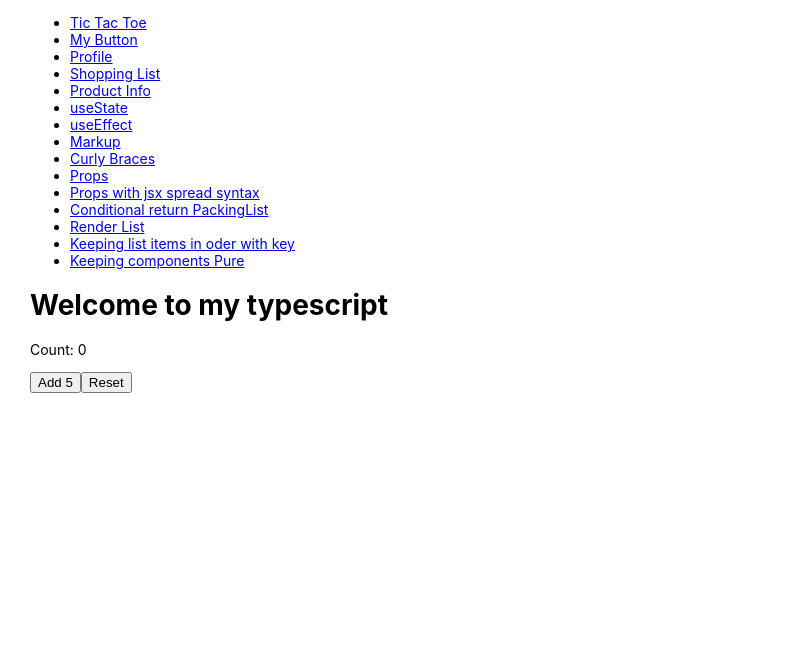
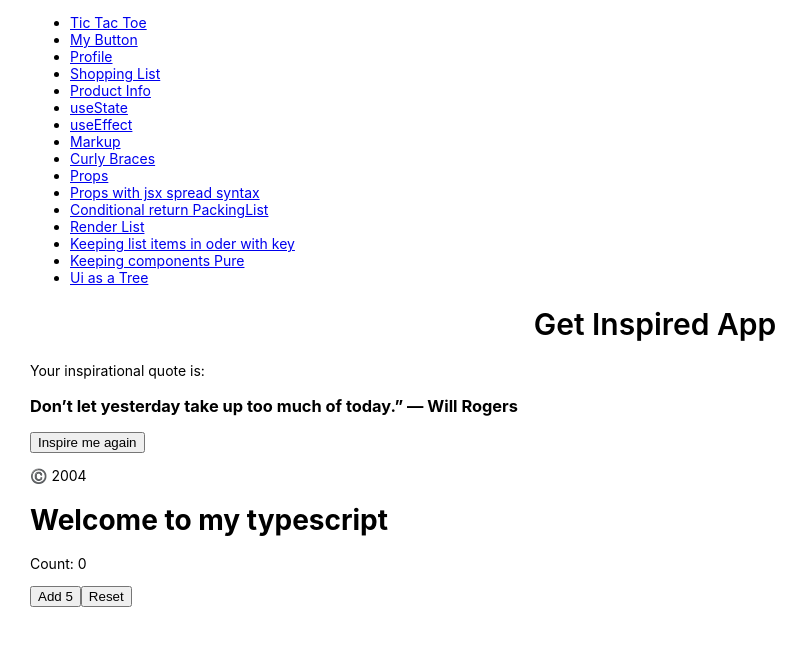
Before and after one commit to ngocdiepphan/react-training, a React (Create React App) app in the folder my-app/: page /rendering-tree in a window 1280 px wide. Shown: the top 646 px of the page, without its empty margins (0-808 px from the left). Built offline with nearby package versions, Linux system fonts and the light colour scheme.

Commit message:
Implement example of learn understanding your ui as a tree #20

```diff
--- a/my-app/src/App.jsx
+++ b/my-app/src/App.jsx
@@ -15,6 +15,7 @@
 import List from './components/Rendering/RenderList';
 import { Key } from './components/Rendering/RenderList/RenderKey';
 import Purity from "./components/Describing/KeepComponents/Purity";
+import Tree from "./components/Describing/RenderingTree/index";
 
 function App() {
   return (
@@ -66,6 +67,9 @@
           <li>
             <Link to="/keeping-component">Keeping components Pure</Link>
           </li>
+          <li>
+            <Link to="/rendering-tree">Ui as a Tree</Link>
+          </li>
         </ul>
       </nav>
       <Routes>
@@ -84,6 +88,7 @@
         <Route path="/render-list" element={<List />} />
         <Route path="/render-key" element={<Key />} />
         <Route path="/keeping-component" element={<Purity />} />
+        <Route path="/rendering-tree" element={<Tree />} />
       </Routes>
     </Router>
   );
--- /dev/null
+++ b/my-app/src/components/Describing/RenderingTree/Color.jsx
@@ -0,0 +1,3 @@
+export default function Color({value}) {
+  return <div className="colorbox" style={{backgroundColor: value}} />
+}
--- /dev/null
+++ b/my-app/src/components/Describing/RenderingTree/Copyright.jsx
@@ -0,0 +1,3 @@
+export default function Copyright({year}) {
+  return <p className='small'>©️ {year}</p>;
+}
--- /dev/null
+++ b/my-app/src/components/Describing/RenderingTree/FancyText.jsx
@@ -0,0 +1,5 @@
+export default function FancyText({title, text}) {
+  return title
+    ? <h1 className='fancy title'>{text}</h1>
+    : <h3 className='fancy cursive'>{text}</h3>
+}
--- /dev/null
+++ b/my-app/src/components/Describing/RenderingTree/InspirationGenerator.jsx
@@ -0,0 +1,22 @@
+import * as React from 'react';
+import inspirations from './inspirations';
+import FancyText from './FancyText';
+import Color from './Color';
+
+export default function InspirationGenerator({children}) {
+  const [index, setIndex] = React.useState(0);
+  const inspiration = inspirations[index];
+  const next = () => setIndex((index + 1) % inspirations.length);
+
+  return (
+    <>
+      <p>Your inspirational {inspiration.type} is:</p>
+      {inspiration.type === 'quote'
+      ? <FancyText text={inspiration.value} />
+      : <Color value={inspiration.value} />}
+
+      <button onClick={next}>Inspire me again</button>
+      {children}
+    </>
+  );
+}
--- /dev/null
+++ b/my-app/src/components/Describing/RenderingTree/index.css
@@ -0,0 +1,5 @@
+.colorbox {
+  height: 100px;
+  width: 100px;
+  margin: 10px;
+}
--- /dev/null
+++ b/my-app/src/components/Describing/RenderingTree/index.jsx
@@ -0,0 +1,15 @@
+import FancyText from './FancyText';
+import InspirationGenerator from './InspirationGenerator';
+import Copyright from './Copyright';
+import './index.css';
+
+export default function Tree() {
+  return (
+    <>
+      <FancyText title text="Get Inspired App" />
+      <InspirationGenerator>
+        <Copyright year={2004} />
+      </InspirationGenerator>
+    </>
+  );
+}
--- /dev/null
+++ b/my-app/src/components/Describing/RenderingTree/inspirations.jsx
@@ -0,0 +1,8 @@
+export default [
+  {type: 'quote', value: "Don’t let yesterday take up too much of today.” — Will Rogers"},
+  {type: 'color', value: "#B73636"},
+  {type: 'quote', value: "Ambition is putting a ladder against the sky."},
+  {type: 'color', value: "#256266"},
+  {type: 'quote', value: "A joy that's shared is a joy made double."},
+  {type: 'color', value: "#F9F2B4"},
+];
```
